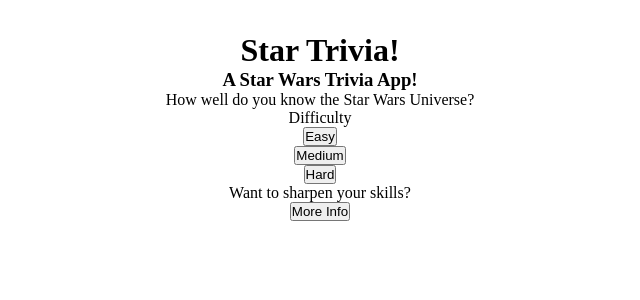
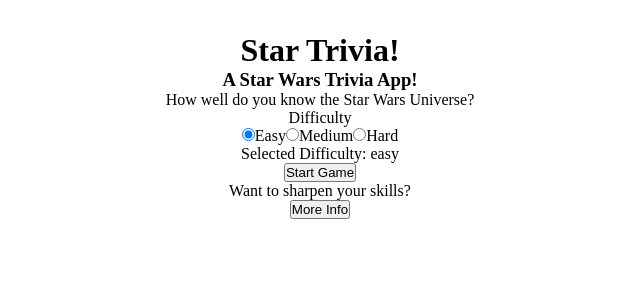
Before and after one commit to nangel42/Star-Wars-Quiz-App, a React (Vite) app in the folder SW-Quiz-App/frontend/: page / in a window 1280 px wide. Shown: the top 300 px of the page, without its empty margins (320-960 px from the left). Built offline with nearby package versions, Linux system fonts and the light colour scheme.

Commit message:
Cant get difficulty feature to work

```diff
--- a/SW-Quiz-App/frontend/src/components/DifficultyRating/index.jsx
+++ b/SW-Quiz-App/frontend/src/components/DifficultyRating/index.jsx
@@ -1,6 +1,6 @@
 export default function DifficultyRating(difficulty) {
     if (difficulty === "easy") {
-        // console.log("easy")
+        console.log("easy")
         return "easy"
     }
     else if (difficulty === "medium") {
--- a/SW-Quiz-App/frontend/src/components/HomePage/index.jsx
+++ b/SW-Quiz-App/frontend/src/components/HomePage/index.jsx
@@ -1,10 +1,15 @@
+import { useState } from "react";
 import { Link } from "react-router-dom";
 import DifficultyRating from '../DifficultyRating';
 
+
 export default function HomePage() {
 
+    const [difficulty, setDifficulty] = useState(DifficultyRating('easy'));
 
-
+    const difficultyChange = (event) => {
+        setDifficulty(event.target.value);
+      }
 
     return (
         <>
@@ -14,14 +19,30 @@
 
             <div>
                 <p>Difficulty</p>
-                    <Link to ="/quiz">
+                    {/* <Link to ="/quiz">
                         <button onClick={() => DifficultyRating("easy")}>Easy</button>
                         <br />
                         <button onClick={() => DifficultyRating("medium")}>Medium</button>
                         <br />
                         <button onClick={() => DifficultyRating("hard")}>Hard</button>
 
-                    </Link>
+                    </Link> */}
+                <label>
+                    <input type="radio" value="easy" checked={difficulty === 'easy'} onChange={difficultyChange} />
+                        Easy
+                </label>
+                <label>
+                    <input type="radio" value="medium" checked={difficulty === 'medium'} onChange={difficultyChange} />
+                        Medium
+                </label>
+                <label>
+                    <input type="radio" value="hard" checked={difficulty === 'hard'} onChange={difficultyChange} />
+                        Hard
+                </label>
+                <p>Selected Difficulty: {difficulty}</p>
+                <Link to ="/quiz">
+                    <button onClick={() => DifficultyRating({difficulty})}>Start Game</button>
+                </Link>
             </div>
 
             <div>
--- a/SW-Quiz-App/frontend/src/components/QuizPage/index.jsx
+++ b/SW-Quiz-App/frontend/src/components/QuizPage/index.jsx
@@ -1,6 +1,6 @@
 import { Link } from "react-router-dom";
 import { useState, useEffect } from 'react';
-// import DifficultyRating from '../DifficultyRating';
+import DifficultyRating from '../DifficultyRating';
 import { getQuestions } from "../../../utils/backend";
 
 
@@ -10,62 +10,33 @@
 
     const [questions, setQuestions] = useState([]);
 
-    // useEffect(() => {
-    //     getQuestions().then(data => {
-    //       const questionElements = data.map((question, i) => {
-    //         return (
-    //           <div key={i}>
-    //             <p>{question.question}</p>
-    //             <button>{question.answers[i]}</button>
-
-    //           </div>
-    //         )
-    //       })
-    //       setQuestions(questionElements);
-    //     });
-    //   }, [])
-
     useEffect(() => {
         getQuestions().then(data => setQuestions(data))
     }, [])
 
     // console.log(questions)
+    console.log(DifficultyRating)
 
-    // let q = questions
-
-    // if (q.length > 0) {
-    //     const questionElements = questions.map((question, i) => {
-    //         return (
-    //             <div key={i}>
-    //                 <p>{question.question}</p>
-    //                 <button>{question.answers.map(a, i)}</button>
-    //             </div>
-    //         )
-    //     })
-    //     setQuestions(questionElements)
-    // }
 
     let questionElements = null;
 
+    // && DifficultyRating === "easy"
+
     if (questions.length > 0) {
-        const randomQuestion = questions[Math.floor(Math.random() * questions.length)];
-        // questionElements = questions.Math.random().map((question, i) => {
-            const answerElements = randomQuestion.answers.map((answer, j) => (
-                <button key={j}>{answer}</button>
+        const randomQuestion = questions[Math.floor(Math.random() * questions.length)]; //Makes a random question chosen from the length of the questions objects list
+            const answerElements = randomQuestion.answers.map((answer, i) => (
+                <button key={i}>{answer}</button>
             ));
-                    // return (
-                    // <div key={i}>
-                    //     <p>{question.question}</p>
-                    //     {answerElements}
-                    // </div>
+
         questionElements = (
             <div>
                 <p>{randomQuestion.question}</p>
                 {answerElements}
             </div>
-        );
-        // });
-        };
+        )}
+    // }else{
+    //     questionElements = (<div><p>No Data</p></div>)
+    // }
 
 
     return (
```
Also changed, not shown: 1 other file (tests, documents, lock files or other folders).
